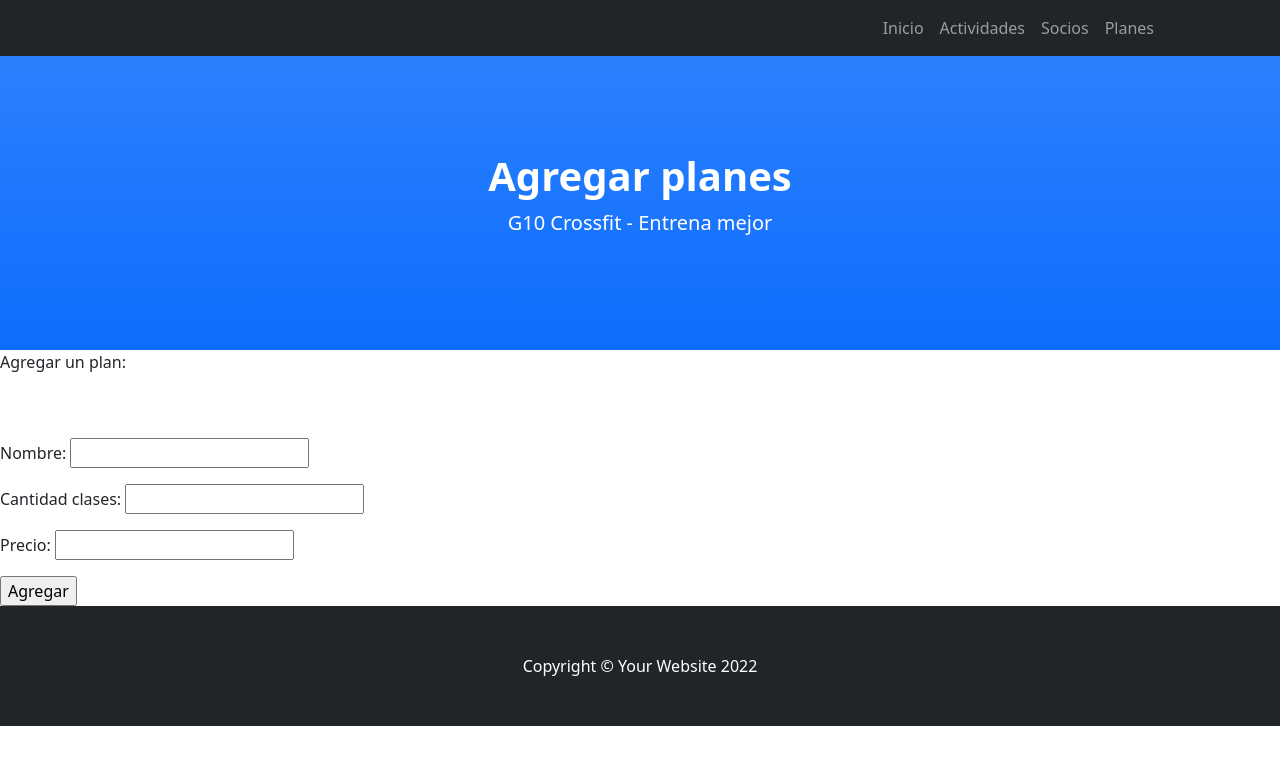
After one commit to SolMartorell/Entrega1_Martorell, a Django app: page /gym/planes/agregar in a window 1280 px wide. The commit adds this page. Shown: the top 765 px of the page. Run offline with Django 4.2, Linux system fonts and the light colour scheme; some libraries are stand-ins or nearby versions.

Commit message:
Agregado de formularios para agregar datos

```diff
--- a/src/gym/forms.py
+++ b/src/gym/forms.py
@@ -8,3 +8,22 @@ class BusquedaSocios(Form):
 
 class BusquedaPlanes(Form):
     cantidad_clases_plan = IntegerField()
+
+
+
+class AgregarActividades(Form):
+    nombre = CharField(max_length=30)
+    dia = CharField(max_length=30)
+    horario = IntegerField()
+    cupo = IntegerField()
+
+class AgregarSocios(Form):
+    nombre = CharField(max_length=30)
+    apellido = CharField(max_length=30)
+    email = EmailField()
+    cuota_paga = BooleanField()
+
+class AgregarPlanes(Form):
+    nombre = CharField(max_length=30)
+    cantidad_clases = IntegerField()
+    precio = IntegerField()
--- a/src/gym/models.py
+++ b/src/gym/models.py
@@ -21,7 +21,7 @@ class Socios(models.Model):
 class Planes(models.Model):
     nombre = models.CharField(max_length=30)
     cantidad_clases = models.IntegerField(default=30)
-    precio = models.IntegerField(blank=True)
+    precio = models.IntegerField()
 
     def __str__(self):
         return f"'Nombre:'{self.nombre} - 'Cantidad:'{self.cantidad_clases} - 'Precio: $'{self.precio}"
--- a/src/gym/templates/gym/actividades.html
+++ b/src/gym/templates/gym/actividades.html
@@ -1,8 +1,11 @@
 {% extends 'gym/base.html' %}
+
+{% block titulo %} Actividades {% endblock %}
+
+{% block welcome %} Actividades {% endblock %}
 
 {% block contenido %}
 
-<h1>Actividades</h1>
 <p>Listado de actividades disponibles:</p>
 <br>
 <form>
--- /dev/null
+++ b/src/gym/templates/gym/agregar_plan.html
@@ -0,0 +1,20 @@
+{% extends 'gym/base.html' %}
+
+{% block titulo %} Agregar planes {% endblock %}
+
+{% block welcome %} Agregar planes {% endblock %}
+
+{% block contenido %}
+
+<p>Agregar un plan:</p>
+<br>
+<br>
+<form method="post">{% csrf_token %}
+
+    {{ formulario.as_p }}
+
+    <input type="submit" value="Agregar">
+</form>
+
+
+{% endblock %}
--- a/src/gym/templates/gym/base.html
+++ b/src/gym/templates/gym/base.html
@@ -8,7 +8,7 @@
         <meta name="viewport" content="width=device-width, initial-scale=1, shrink-to-fit=no" />
         <meta name="description" content="" />
         <meta name="author" content="" />
-        <title>G10 Crossfit - Entrena mejor</title>
+        <title> {% block titulo %} G10 Crossfit - Entrena mejor {% endblock %} </title>
         <link rel="icon" type="image/x-icon" href="assets/favicon.ico" />
         <!-- Core theme CSS (includes Bootstrap)-->
         <link href="{% static 'gym/css/styles.css' %}" rel="stylesheet" />
@@ -33,7 +33,7 @@
         <!-- Header-->
         <header class="bg-primary bg-gradient text-white">
             <div class="container px-4 text-center">
-                <h1 class="fw-bolder">Bienvenido</h1>
+                <h1 class="fw-bolder"> {% block welcome %} Bienvenido {% endblock %}</h1>
                 <p class="lead">G10 Crossfit - Entrena mejor</p>
             </div>
         </header>
--- a/src/gym/templates/gym/index.html
+++ b/src/gym/templates/gym/index.html
@@ -1,4 +1,6 @@
 {% extends 'gym/base.html' %}
+
+{% block titulo %} Inicio {% endblock %}
 
 {% block contenido %}
 
--- a/src/gym/urls.py
+++ b/src/gym/urls.py
@@ -6,4 +6,7 @@ urlpatterns = [
     path("actividades/", actividades, name= "Actividades"),
     path("socios/", socios, name= "Socios"),
     path("planes/", planes, name= "Planes"),
+    path("actividades/agregar", agregar_actividad, name= "Agregar Actividad"),
+    path("socios/agregar", agregar_socio, name= "Agregar Socio"),
+    path("planes/agregar", agregar_plan, name= "Agregar Plan"),
 ]
--- a/src/gym/views.py
+++ b/src/gym/views.py
@@ -1,8 +1,7 @@
 from django.shortcuts import render
 from django.http import HttpResponse
 from gym.models import Actividades, Socios, Planes
-from gym.forms import BusquedaActividades, BusquedaSocios, BusquedaPlanes
-
+from gym.forms import *
 
 
 
@@ -14,18 +13,41 @@ def actividades (request):
 
     if request.GET.get("nombre_actividad"):
 
-        formulario = BusquedaActividades(request.GET)
+        formulario_b = BusquedaActividades(request.GET)
 
-        if formulario.is_valid():
-            data = formulario.cleaned_data
+        if formulario_b.is_valid():
+            data = formulario_b.cleaned_data
             actividades = Actividades.objects.filter(nombre__icontains = data["nombre_actividad"])
         return render(request, "gym/actividades.html", {"actividades": actividades})
 
     else:
-        formulario = BusquedaActividades()
-        return render(request, "gym/actividades.html", {"actividades": actividades, "formulario": formulario})
+        formulario_b = BusquedaActividades()
+        return render(request, "gym/actividades.html", {"actividades": actividades, "formulario": formulario_b})
 
+def agregar_actividad(request):
 
+    if request.method == "GET":
+        formulario = AgregarActividades()
+        return render(request, "gym/agregar_actividad.html", {"formulario": formulario})
+
+    else:
+        formulario = AgregarActividades(request.POST)
+
+        if formulario.is_valid():
+
+            data = formulario.cleaned_data
+
+            nombre = data.get("nombre")
+            dia = data.get("dia")
+            horario = data.get("horario")
+            cupo = data.get("cupo")
+
+            actividad = Actividades(nombre=nombre, dia=dia, horario=horario, cupo=cupo)
+            actividad.save()
+            return render(request, "gym/index.html")
+
+        else:
+            return HttpResponse("Formulario no valido")
 
 
 def socios (request):
@@ -33,17 +55,41 @@ def socios (request):
 
     if request.GET.get("apellido_socio"):
 
-        formulario = BusquedaSocios(request.GET)
+        formulario_b = BusquedaSocios(request.GET)
 
-        if formulario.is_valid():
-            data = formulario.cleaned_data
+        if formulario_b.is_valid():
+            data = formulario_b.cleaned_data
             socios = Socios.objects.filter(apellido__icontains = data["apellido_socio"])
         return render(request, "gym/socios.html", {"socios": socios})
 
     else:
-        formulario = BusquedaSocios()
-        return render(request, "gym/socios.html", {"socios": socios, "formulario": formulario})
+        formulario_b = BusquedaSocios()
+        return render(request, "gym/socios.html", {"socios": socios, "formulario": formulario_b})
 
+def agregar_socio(request):
+
+    if request.method == "GET":
+        formulario = AgregarSocios()
+        return render(request, "gym/agregar_socio.html", {"formulario": formulario})
+
+    else:
+        formulario = AgregarSocios(request.POST)
+
+        if formulario.is_valid():
+
+            data = formulario.cleaned_data
+
+            nombre = data.get("nombre")
+            apellido = data.get("apellido")
+            email= data.get("email")
+            cuota_paga = data.get("cuota_paga")
+
+            socio = Socios(nombre=nombre, apellido=apellido, email=email, cuota_paga=cuota_paga)
+            socio.save()
+            return render(request, "gym/index.html")
+
+        else:
+            return HttpResponse("Formulario no valido")
 
 
 def planes (request):
@@ -51,13 +97,37 @@ def planes (request):
 
     if request.GET.get("cantidad_clases_plan"):
 
-        formulario = BusquedaPlanes(request.GET)
+        formulario_b = BusquedaPlanes(request.GET)
 
-        if formulario.is_valid():
-            data = formulario.cleaned_data
+        if formulario_b.is_valid():
+            data = formulario_b.cleaned_data
             planes = Planes.objects.filter(cantidad_clases__icontains = data["cantidad_clases_plan"])
         return render(request, "gym/planes.html", {"planes": planes})
 
     else:
-        formulario = BusquedaPlanes()
-        return render(request, "gym/planes.html", {"planes": planes, "formulario": formulario})
+        formulario_b = BusquedaPlanes()
+        return render(request, "gym/planes.html", {"planes": planes, "formulario": formulario_b})
+
+def agregar_plan(request):
+
+    if request.method == "GET":
+        formulario = AgregarPlanes()
+        return render(request, "gym/agregar_plan.html", {"formulario": formulario})
+
+    else:
+        formulario = AgregarPlanes(request.POST)
+
+        if formulario.is_valid():
+
+            data = formulario.cleaned_data
+
+            nombre = data.get("nombre")
+            cantidad_clases = data.get("cantidad_clases")
+            precio = data.get("precio")
+
+            plan = Planes(nombre=nombre, cantidad_clases=cantidad_clases , precio=precio)
+            plan.save()
+            return render(request, "gym/index.html")
+
+        else:
+            return HttpResponse("Formulario no valido")
```
Also changed, not shown: src/gym/templates/gym/agregar_actividad.html (added, +18 -0 lines), src/gym/templates/gym/agregar_socio.html (added, +18 -0 lines), src/gym/templates/gym/planes.html (+4 -3 lines), src/gym/templates/gym/socios.html (+5 -4 lines), README.md, src/gym/migrations/0005_alter_planes_precio.py (added).
